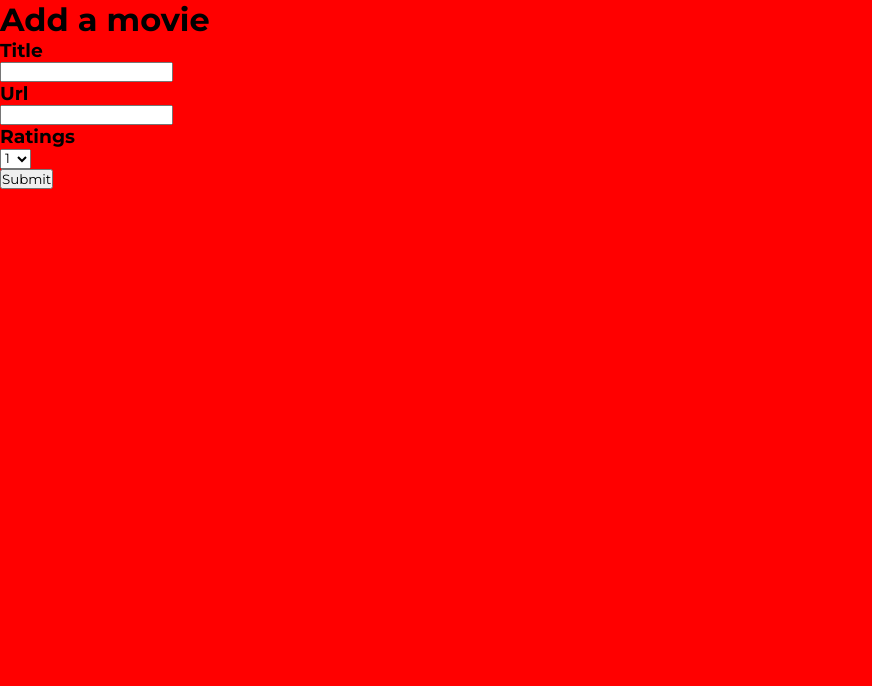
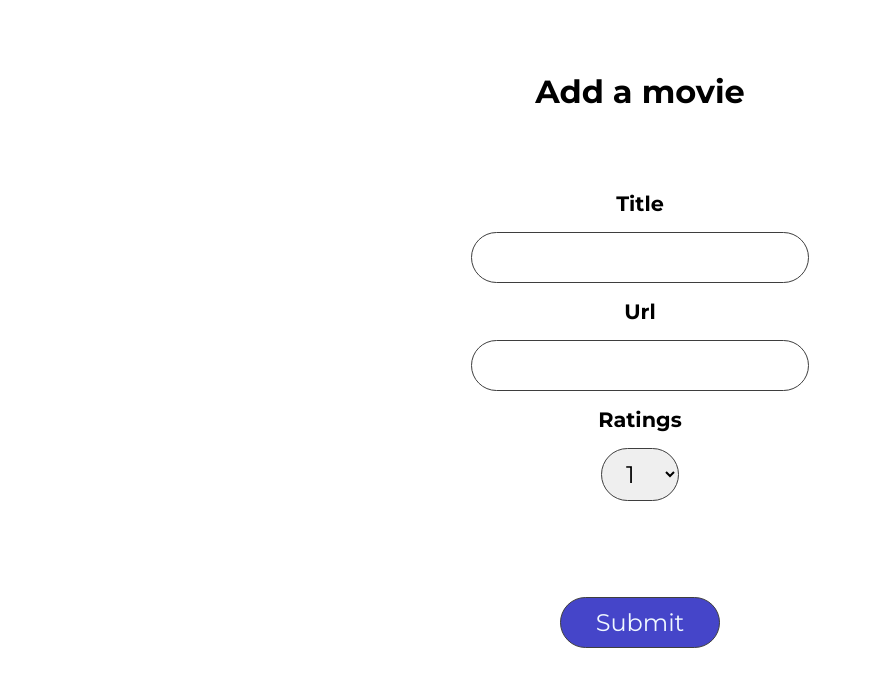
Before and after one commit to FridaWaldt/movies-library-frontend, a React (Create React App) app: page / in a window 1280 px wide. Shown: the top 686 px of the page, without its empty margins (0-872 px from the left). Built offline with nearby package versions, Linux system fonts and the light colour scheme; the HTML template or start-up script is replaced by a standard one.

Commit message:
working on design of the app

```diff
--- a/src/components/Form/Form.css
+++ b/src/components/Form/Form.css
@@ -1,6 +1,50 @@
 .form-group {
   height: 100vh;
-  margin: 0;
   width: 100vw;
-  background-color: red;
+  display: flex;
+  justify-content: center;
+  align-items: center;
+  flex-direction: column;
+  text-align: center;
 }
+
+.form-title{
+  margin-bottom: 5rem;
+}
+
+.form-labels{
+  font-size: 1.3rem;
+}
+
+.form-elements{
+  margin: 1rem 0;
+  border-radius: 50px;
+  padding: 10px 20px;
+  border: 1px rgb(62, 62, 62) solid;
+  font-size: 1.5rem;
+}
+
+.submit-btn{
+  margin: 5rem 0;
+  padding: 10px 35px;
+  background-color: rgb(69, 69, 201);
+  color: aliceblue;
+}
+
+.submitted-msg{
+
+}
+
+.submitted-text{
+
+}
+
+.submitted-btn{
+  background-color:  rgb(62, 62, 62);
+  color: aliceblue;
+  margin: 2rem 0;
+  padding: 10px 35px;
+  border-radius: 50px;
+  border: none;
+  font-size: 1rem;
+}
--- a/src/components/Form/Form.js
+++ b/src/components/Form/Form.js
@@ -1,59 +1,84 @@
-import React, { useState } from 'react';
-import { addDoc, collection } from 'firebase/firestore';
-import { db } from '../../lib/init-firebase';
-import './Form.css';
+import React, { useState } from "react";
+import { useNavigate } from "react-router-dom";
+import { addDoc, collection } from "firebase/firestore";
+import { db } from "../../lib/init-firebase";
+import "./Form.css";
 
 export const Form = () => {
-  const [title, setTitle] = useState('');
-  const [url, setUrl] = useState('');
+  let navigate = useNavigate();
+
+  const [title, setTitle] = useState("");
+  const [url, setUrl] = useState("");
   const [rating, setRating] = useState(0);
   const [submit, setSubmit] = useState(false);
 
   const handleSubmit = (e) => {
     e.preventDefault();
-    if (title === '' || url === '' || rating === 0) {
+    if (title === "" || url === "" || rating === 0) {
       return;
     }
-    const moviesCollection = collection(db, 'movies');
+    const moviesCollection = collection(db, "movies");
     addDoc(moviesCollection, { title: title, url: url, rating: rating });
     setSubmit(true);
   };
 
+  const handleClick = (e) => {
+    e.preventDefault();
+    navigate("/movies");
+    setTitle("");
+    setUrl("");
+    setRating(0);
+    setSubmit(false);
+  };
+
   return (
-    <div className='form-group'>
-      <h1>Add a movie</h1>
-      <form onSubmit={handleSubmit} className='form'>
-        <div className='title-group'>
-          <h3>Title</h3>
+    <div className="form-group">
+      <h1 className="form-title">Add a movie</h1>
+      <form onSubmit={handleSubmit} className="form">
+        <div className="title-group">
+          <h3 className="form-labels">Title</h3>
           <input
             value={title}
             onChange={(e) => setTitle(e.target.value)}
+            className="form-elements"
           ></input>
         </div>
-        <div className='url-group'>
-          <h3>Url</h3>
-          <input value={url} onChange={(e) => setUrl(e.target.value)}></input>
+        <div className="url-group">
+          <h3 className="form-labels">Url</h3>
+          <input
+            value={url}
+            onChange={(e) => setUrl(e.target.value)}
+            className="form-elements"
+          ></input>
         </div>
-        <div className='rating-group'>
-          <h3>Ratings</h3>
-          <select value={rating} onChange={(e) => setRating(e.target.value)}>
-            <option value='1'>1</option>
-            <option value='2'>2</option>
-            <option value='3'>3</option>
-            <option value='4'>4</option>
-            <option value='5'>5</option>
+        <div className="rating-group">
+          <h3 className="form-labels">Ratings</h3>
+          <select
+            className="form-elements"
+            value={rating}
+            onChange={(e) => setRating(e.target.value)}
+          >
+            <option value="1">1</option>
+            <option value="2">2</option>
+            <option value="3">3</option>
+            <option value="4">4</option>
+            <option value="5">5</option>
           </select>
         </div>
-        <button type='submit' className='submit-btn'>
+        <button type="submit" className="form-elements submit-btn">
           Submit
         </button>
         {submit ? (
-          <div className='submitted-msg'>
-            <h3>You submitted a movie, check it out!</h3>
-            <button>Click here</button>
+          <div className="submitted-msg">
+            <h3 className="submitted-text">
+              You submitted a movie, check it out!
+            </h3>
+            <button className="submitted-btn" onClick={handleClick}>
+              Click here
+            </button>
           </div>
         ) : (
-          ''
+          ""
         )}
       </form>
     </div>
--- /dev/null
+++ b/src/components/Movies/Movies.css
@@ -0,0 +1,64 @@
+.movies-section {
+    height: 100vh;
+    width: 100vw;
+    display: flex;
+    margin-top: 5rem;
+    align-items: center;
+    flex-direction: column;
+    text-align: center;
+  }
+
+  .movies-group{
+    display: grid;
+    grid-template-columns: 6fr 6fr 6fr;
+    grid-column-gap: 50px;
+    grid-row-gap: 10px;
+    justify-items: stretch;
+    align-items: stretch;
+  }
+
+  .movies-title{
+    margin-bottom: 5rem;
+    font-size: 3rem;
+  }
+
+  .movies-item-group{
+    margin: 1rem 0;
+  border-radius: 50px;
+  padding: 50px 20px;
+  border: 1px rgb(62, 62, 62) solid;
+  font-size: 1.5rem;
+
+  }
+
+
+  .movies-item-title{
+    padding-bottom: 1rem;
+
+  }
+
+  .movies-item-url{
+  }
+
+  .movies-item-rating{
+    padding-top: 1rem;
+
+  }
+
+  .submit-more-group{
+    margin: 5rem 0;
+  }
+
+  .submit-more-title{
+font-size: 1.5rem;
+  }
+
+  .submit-more-btn{
+    margin: 3rem 0;
+  padding: 10px 35px;
+  background-color: rgb(69, 69, 201);
+  color: aliceblue;
+  border: none;
+  border-radius: 50px;
+  font-size: 1.5rem;
+  }
--- a/src/components/Movies/Movies.js
+++ b/src/components/Movies/Movies.js
@@ -1,8 +1,12 @@
-import React, { useEffect, useState } from 'react';
-import { collection, doc, getDocs } from 'firebase/firestore';
-import { db } from '../../lib/init-firebase';
+import React, { useEffect, useState } from "react";
+import { useNavigate } from "react-router-dom";
+import { collection, doc, getDocs } from "firebase/firestore";
+import { db } from "../../lib/init-firebase";
+import "./Movies.css";
 
 export const Movies = () => {
+  let navigate = useNavigate();
+
   const [movies, setMovies] = useState([]);
 
   useEffect(() => {
@@ -10,7 +14,7 @@ export const Movies = () => {
   }, []);
 
   const getMovies = () => {
-    const movieCollection = collection(db, 'movies');
+    const movieCollection = collection(db, "movies");
     getDocs(movieCollection).then((response) => {
       console.log(response.docs);
       const moviesDocs = response.docs.map((movie) => ({
@@ -22,18 +26,25 @@ export const Movies = () => {
   };
 
   return (
-    <section className='movies-section'>
-      <h1>Movies to watch!</h1>
-      <div className='movies-group'>
+    <section className="movies-section">
+      <h1 className="movies-title">Movies to watch!</h1>
+      <div className="movies-group">
         {movies.map((movie) => (
-          <section>
-            <h3>{movie.data.title}</h3>
-            <a href={movie.data.url}>IMDB</a>
-            <h3>{movie.data.rating}/5</h3>
+          <section className="movies-item-group">
+            <h3 className="movies-item-title ">{movie.data.title}</h3>
+            <a className="movies-item-url " href={movie.data.url}>
+              IMDB
+            </a>
+            <h3 className=" movies-item-rating ">{movie.data.rating}/5</h3>
           </section>
         ))}
       </div>
-      <button>Submit more movies</button>
+      <div className="submit-more-group">
+        <h4 className="submit-more-title">Go submit more movies!</h4>
+        <button className="submit-more-btn" onClick={(e) => navigate("/")}>
+          Click here
+        </button>
+      </div>
     </section>
   );
 };
```
